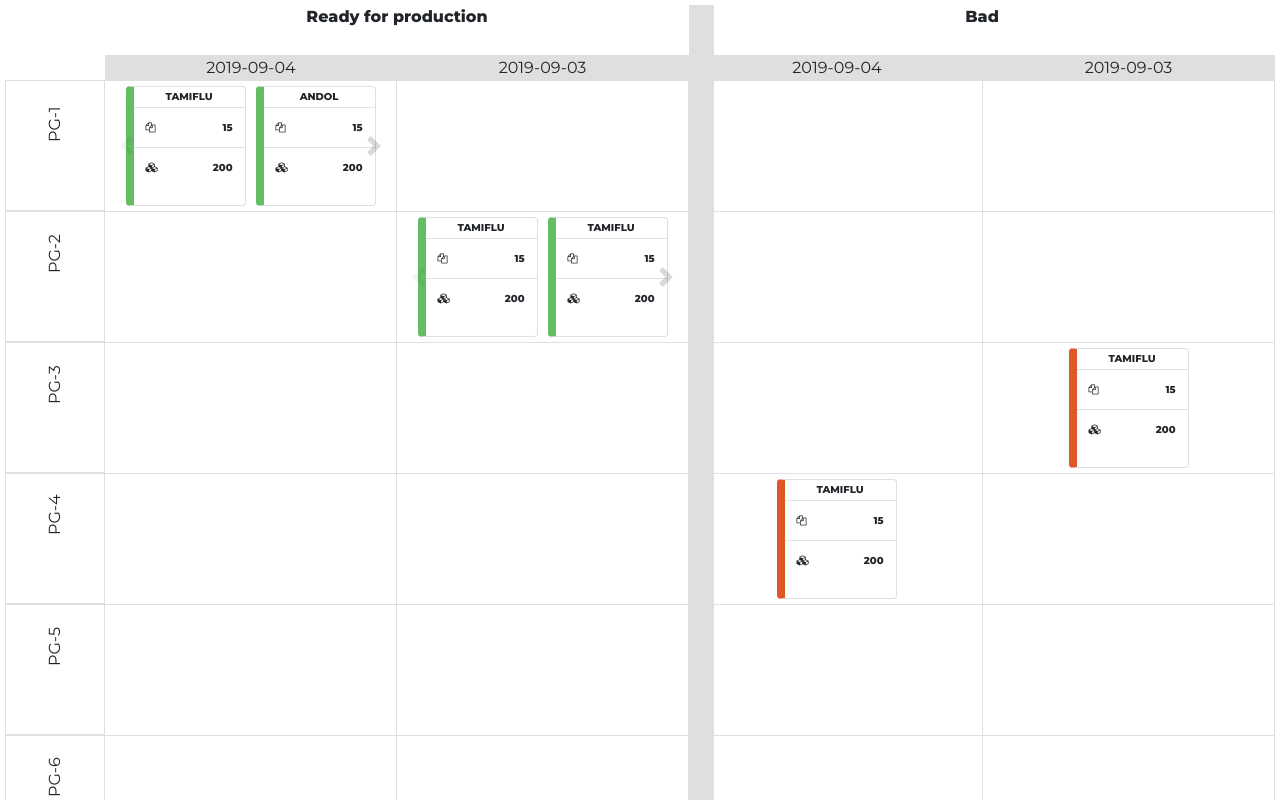
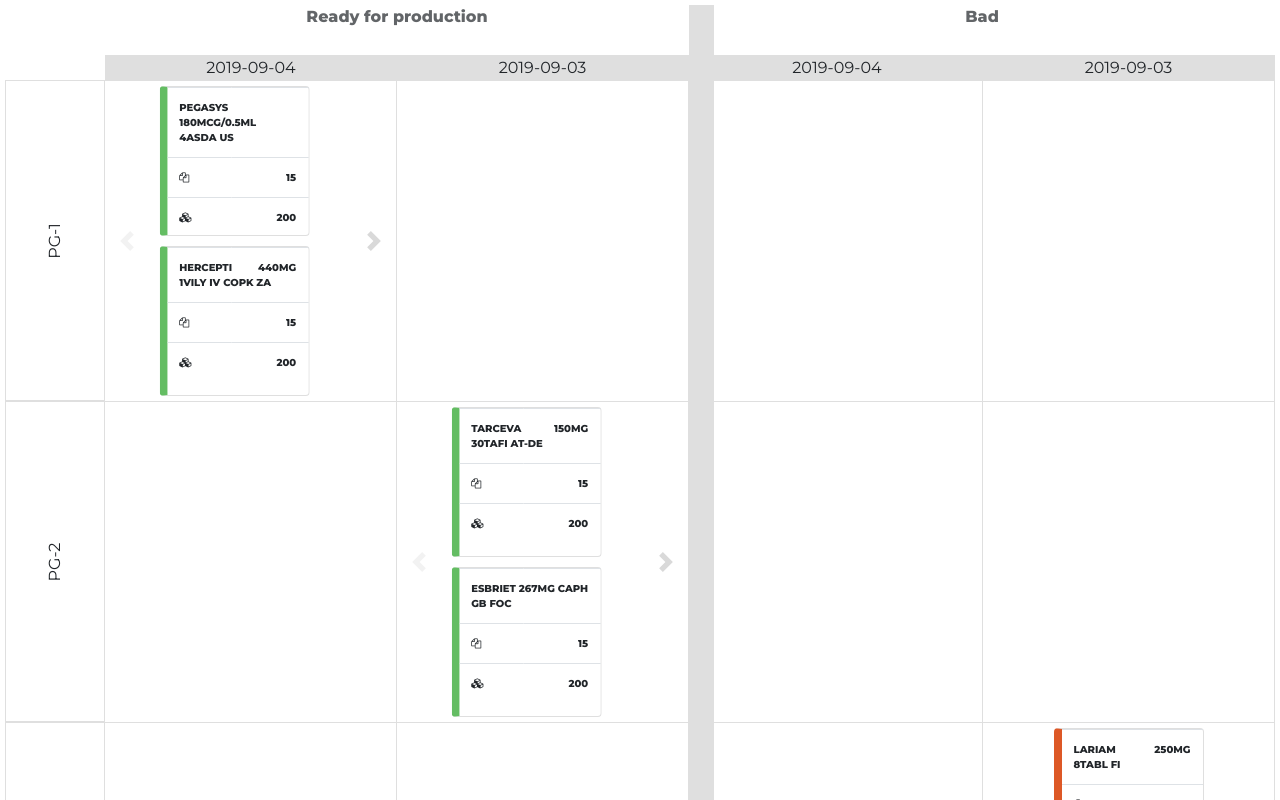
Before and after one commit to zeljkobajsanski/avor, a Vue app: page / in a window 1280 px wide. Shown: the top 800 px of the page. Built offline with nearby package versions, Linux system fonts and the light colour scheme.

Commit message:
Refactorings

```diff
--- a/src/App.vue
+++ b/src/App.vue
@@ -12,10 +12,10 @@
             </div>-->
 
             <div :style="headerStyleGood" v-if="view != 1" style="cursor: pointer; font-weight: bold">
-                <p class="text-center" @click="toggleIncreaseViewIndex()">Ready for production</p>
+                <p class="text-center header-caption" @click="toggleIncreaseViewIndex()">Ready for production</p>
             </div>
             <div :style="headerStyleBad" v-if="view != 3" style="cursor: pointer; font-weight: bold">
-                <p class="text-center" @click="toggleDecreaseViewIndex()">Bad</p>
+                <p class="text-center header-caption" @click="toggleDecreaseViewIndex()">Bad</p>
             </div>
 
             <!--  Header for good orders-->
@@ -50,13 +50,15 @@
             <Cell v-for="cell in cellsForGoodOrders"
                   :row="cell.row + 1"
                   :column="cell.column"
-                  :items="cellContent('good', cell.rowObject, cell.columnObject)">
+                  :items="cellContent('good', cell.rowObject, cell.columnObject)"
+                  :max-rows="groups.length">
             </Cell>
 
             <Cell v-for="cell in cellsForBadOrders"
                   :row="cell.row + 1"
                   :column="cell.column + offest"
-                  :items="cellContent('bad', cell.rowObject, cell.columnObject)">
+                  :items="cellContent('bad', cell.rowObject, cell.columnObject)"
+                  :max-rows="groups.length">
             </Cell>
             <!--    ./CELLS-->
         </div>
@@ -76,21 +78,113 @@
         },
     })
     export default class App extends Vue {
-        groups = ['PG-1', 'PG-2', 'PG-3', 'PG-4', 'PG-5', 'PG-6', 'PG-7', 'PG-8', 'PG-9', 'PG-10'];
+        groups = ['PG-1', 'PG-2', 'PG-3', 'PG-4', 'PG-5', 'PG-6', 'PG-7', 'PG-8'];
         items = [
-            {type: 'good', group: 'PG-1', date: '2019-09-04', material: 'TAMIFLU', orders: 15, cartons: 200},
-            {type: 'good', group: 'PG-1', date: '2019-09-04', material: 'ANDOL', orders: 15, cartons: 200},
-            {type: 'good', group: 'PG-1', date: '2019-09-04', material: 'PROGESTERON', orders: 15, cartons: 200},
-            {type: 'good', group: 'PG-1', date: '2019-09-04', material: 'BONIVA', orders: 15, cartons: 200},
-            {type: 'good', group: 'PG-1', date: '2019-09-04', material: 'TAMIFLU', orders: 15, cartons: 200},
-            {type: 'good', group: 'PG-1', date: '2019-09-04', material: 'TAMIFLU', orders: 15, cartons: 200},
-            {type: 'good', group: 'PG-1', date: '2019-09-04', material: 'TAMIFLU', orders: 15, cartons: 200},
-            {type: 'good', group: 'PG-2', date: '2019-09-03', material: 'TAMIFLU', orders: 15, cartons: 200},
-            {type: 'good', group: 'PG-2', date: '2019-09-03', material: 'TAMIFLU', orders: 15, cartons: 200},
-            {type: 'good', group: 'PG-2', date: '2019-09-03', material: 'TAMIFLU', orders: 15, cartons: 200},
-            {type: 'good', group: 'PG-2', date: '2019-09-03', material: 'TAMIFLU', orders: 15, cartons: 200},
-            {type: 'bad', group: 'PG-3', date: '2019-09-03', material: 'TAMIFLU', orders: 15, cartons: 200},
-            {type: 'bad', group: 'PG-4', date: '2019-09-04', material: 'TAMIFLU', orders: 15, cartons: 200},
+            {
+                type: 'good',
+                group: 'PG-1',
+                date: '2019-09-04',
+                material: 'PEGASYS 180MCG/0.5ML 4ASDA US',
+                orders: 15,
+                cartons: 200,
+                note: 'Customer must be informed'
+            },
+            {
+                type: 'good',
+                group: 'PG-1',
+                date: '2019-09-04',
+                material: 'HERCEPTI 440MG 1VILY IV COPK ZA',
+                orders: 15,
+                cartons: 200
+            },
+            {
+                type: 'good',
+                group: 'PG-1',
+                date: '2019-09-04',
+                material: 'EMICIZUM 150MG/1ML 1VIAL SC NL',
+                orders: 15,
+                cartons: 200
+            },
+            {
+                type: 'good',
+                group: 'PG-1',
+                date: '2019-09-04',
+                material: 'TAMIFLU 75MG 10CAPH FR',
+                orders: 15,
+                cartons: 200
+            },
+            {
+                type: 'good',
+                group: 'PG-1',
+                date: '2019-09-04',
+                material: 'DORMICUM 7.5MG 10TAFI SK',
+                orders: 15,
+                cartons: 200
+            },
+            {
+                type: 'good',
+                group: 'PG-1',
+                date: '2019-09-04',
+                material: 'MABTHERA 1400MG/11.7ML 1VIAL SC GR',
+                orders: 15,
+                cartons: 200
+            },
+            {
+                type: 'good',
+                group: 'PG-1',
+                date: '2019-09-04',
+                material: 'AVASTIN 400MG/16ML 1VIAL PK',
+                orders: 15,
+                cartons: 200
+            },
+            {
+                type: 'good',
+                group: 'PG-2',
+                date: '2019-09-03',
+                material: 'TARCEVA 150MG 30TAFI AT-DE',
+                orders: 15,
+                cartons: 200
+            },
+            {
+                type: 'good',
+                group: 'PG-2',
+                date: '2019-09-03',
+                material: 'ESBRIET 267MG CAPH GB FOC',
+                orders: 15,
+                cartons: 200
+            },
+            {
+                type: 'good',
+                group: 'PG-2',
+                date: '2019-09-03',
+                material: 'KADCYLA 100MG 1VILY IN',
+                orders: 15,
+                cartons: 200
+            },
+            {
+                type: 'good',
+                group: 'PG-2',
+                date: '2019-09-03',
+                material: 'MADOPAR 200/50MG 100 CAPH DK',
+                orders: 15,
+                cartons: 200
+            },
+            {
+                type: 'bad',
+                group: 'PG-3',
+                date: '2019-09-03',
+                material: 'LARIAM 250MG 8TABL FI',
+                orders: 15,
+                cartons: 200
+            },
+            {
+                type: 'bad',
+                group: 'PG-4',
+                date: '2019-09-04',
+                material: 'ROFERONA 3 000 000IU/0.5ML 1ASRG CL',
+                orders: 15,
+                cartons: 200
+            },
         ];
         view = 2;
         dates = ['2019-09-04', '2019-09-03', '2019-09-02', '2019-09-01', '2019-08-31'];
@@ -221,7 +315,12 @@
     }
 
     .group-header p {
-        transform: rotate(270deg);
+        /*transform: rotate(270deg);*/
+        position: relative;
+        top: 50%;
+        left: 50%;
+        transform: translateX(-50%) translateY(-50%) rotate(270deg);
+        text-align: center;
     }
 
     .item {
@@ -256,4 +355,17 @@
     p, span, td {
         font-family: 'Montserrat', sans-serif;
     }
+
+    .header-caption {
+        opacity: 0.7;
+    }
+
+    .header-caption:hover {
+        opacity: 1;
+    }
+
+    html {
+        height: 100%;
+    }
+
 </style>
--- a/src/components/Card.vue
+++ b/src/components/Card.vue
@@ -1,8 +1,10 @@
 <template>
     <div class="card" :style="{'border-left-color': data.type === 'good' ? '#64bd63' : '#dd5826'}">
-        <p class="material">{{data.material}}</p>
         <table class="table">
             <tbody>
+            <tr>
+                <td colspan="2" style="text-align: justify; font-weight: bold;">{{data.material}}</td>
+            </tr>
             <tr>
                 <td title="Production Orders"><i class="fa fa-copy"></i></td>
                 <td style="text-align: right; font-weight: bold">{{data.orders}}</td>
@@ -40,14 +42,16 @@
 
     .card p {
         margin: 0 4px;
-        overflow: hidden;
+        /*overflow: hidden;
         white-space: nowrap;
-        text-overflow: ellipsis;
+        text-overflow: ellipsis;*/
+
         text-align: left;
     }
 
     p.material {
-        text-align: center;
+        text-align: justify-all;
+        overflow-wrap: normal;
         font-weight: bold;
     }
 
@@ -66,15 +70,15 @@
     @media (min-device-width: 1920px) and (max-width: 3840px) {
         .card {
             width: 200px;
-            height: 150px;
+            height: 180px;
             margin: 10px;
         }
     }
 
     @media (max-device-width: 1920px) {
         .card {
-            width: 120px;
-            height: 120px;
+            width: 150px;
+            height: 150px;
             margin: 5px;
             font-size: 10px;
         }
--- a/src/components/Cell.vue
+++ b/src/components/Cell.vue
@@ -37,12 +37,13 @@
         @Prop() row!: number;
         @Prop() column!: number;
         @Prop() items!: any[];
+        @Prop() maxRows!: number;
         readonly ITEMS_PER_PAGE = window.screen.width * window.devicePixelRatio <= 2000 ? 2 : 3;
         $carousel: any;
 
         mounted() {
             const p = this.pages;
-            this.$carousel = $(this.$refs['carouselExampleControls']).carousel({ride: 'carousel', interval: 0});
+            this.$carousel = $(this.$refs['carouselExampleControls']).carousel({ride: 'carousel', interval: 5000});
         }
 
         get pages() {
@@ -56,7 +57,11 @@
         }
 
         get style() {
-            return {'grid-row': this.row + 2, 'grid-column': this.column + 2};
+            return {
+                'grid-row': this.row + 2,
+                'grid-column': this.column + 2,
+                'border-bottom': this.row === this.maxRows ? '1px solid #dfdfdf' : ''
+            };
         }
 
         prev() {
```
